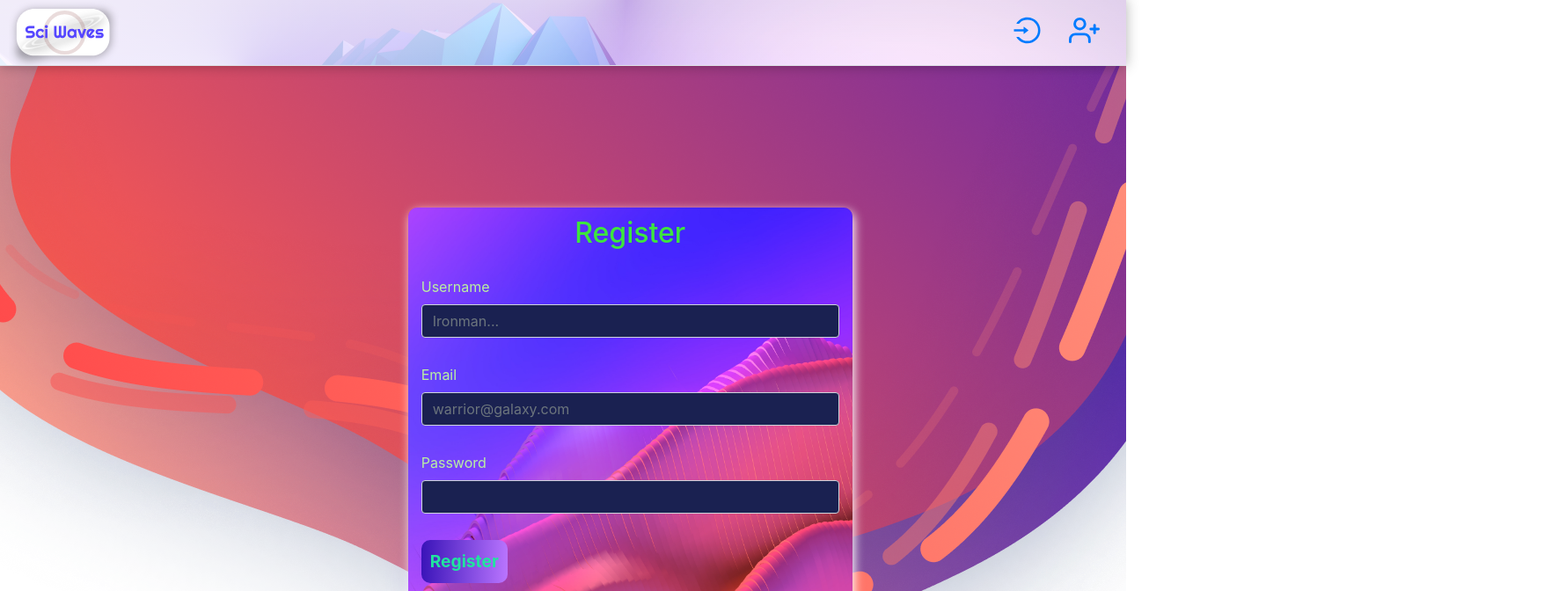
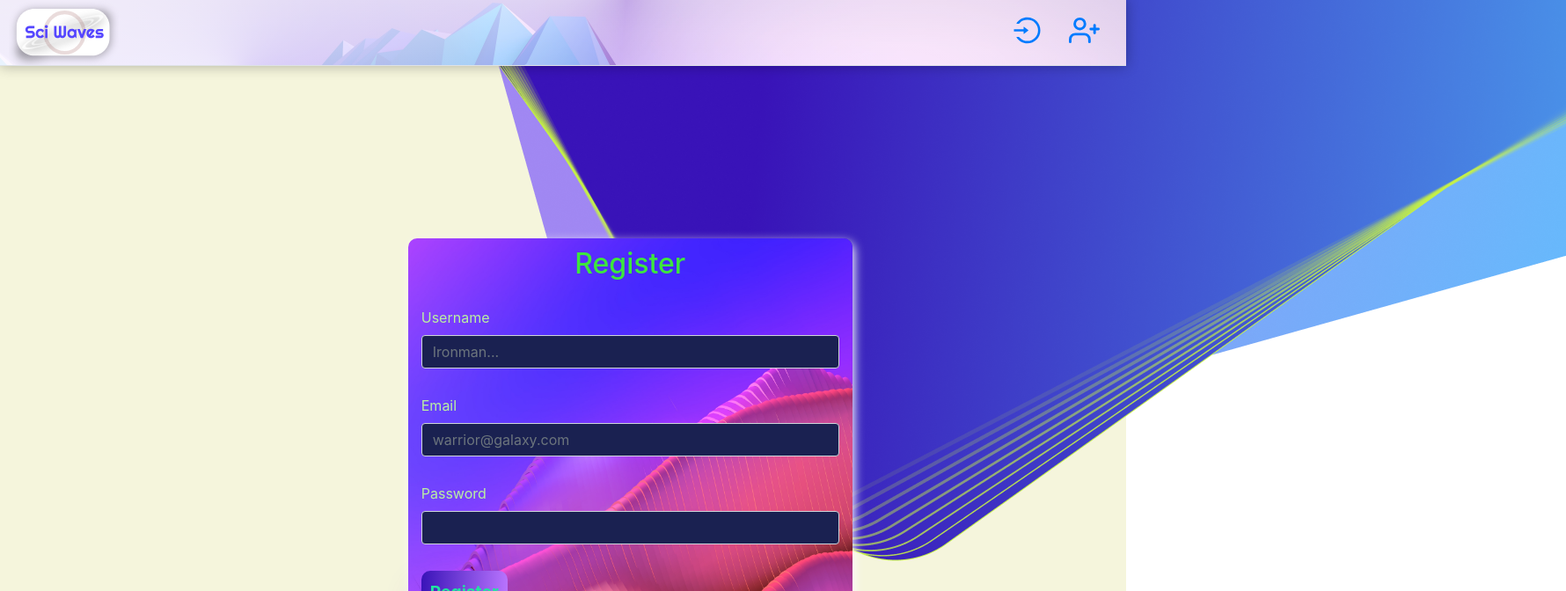
Before and after one commit to PetrovIlyuha/sci-waves, a Next.js app in the folder client/: page /register in a window 1280 px wide. Shown: the top 672 px of the page at 88% size, 1780 px wide, since content can reach past the window. Built offline with nearby package versions, Linux system fonts and the light colour scheme; no server answers.

Commit message:
added proper handling of an asynchronous request to AWS SES service in register page with toast-messages

```diff
--- a/client/pages/register.jsx
+++ b/client/pages/register.jsx
@@ -1,6 +1,8 @@
-import { useState } from "react";
+import { useState, useEffect } from "react";
 import axios from "axios";
 import Layout from "../components/Layout";
+import { ToastContainer, toast, Flip } from "react-toastify";
+import { API } from "../config.js";
 
 const Register = () => {
   const [formState, setFormState] = useState({
@@ -14,6 +16,33 @@ const Register = () => {
 
   const { name, email, password, error, success, buttonText } = formState;
 
+  useEffect(() => {
+    {
+      success &&
+        toast.success(`${success}`, {
+          position: "top-right",
+          autoClose: 5000,
+          hideProgressBar: false,
+          closeOnClick: true,
+          pauseOnHover: true,
+          draggable: true,
+          progress: undefined,
+        });
+    }
+    {
+      error &&
+        toast.error(`${error}`, {
+          position: "top-right",
+          autoClose: 5000,
+          hideProgressBar: false,
+          closeOnClick: true,
+          pauseOnHover: true,
+          draggable: true,
+          progress: undefined,
+        });
+    }
+  }, [success, error]);
+
   const handleFormInputChange = (name) => (e) => {
     setFormState({
       ...formState,
@@ -25,15 +54,27 @@ const Register = () => {
   };
 
   const handleFormSubmit = async (e) => {
+    setFormState({ ...formState, buttonText: "Sending!" });
     e.preventDefault();
-    const response = await axios.post(`http://localhost:4000/api/register`, {
-      name,
-      email,
-      password,
-    });
-    console.log(response);
+    try {
+      const response = await axios.post(`${API}/register`, {
+        name,
+        email,
+        password,
+      });
+      setFormState({
+        ...formState,
+        name: "",
+        email: "",
+        password: "",
+        buttonText: "Submitted",
+        success: response.data.message,
+      });
+    } catch (error) {
+      console.log(error);
+      setFormState({ ...formState, error: error.response.data.error });
+    }
   };
-
   const registerForm = () => (
     <form onSubmit={handleFormSubmit}>
       <h2>Register</h2>
@@ -80,11 +121,11 @@ const Register = () => {
   return (
     <Layout>
       <div className="register__page_layout">
-        <div className="shapes__register"></div>
         <div className="cloud__register"></div>
         <div className="register-overlay col-md-6 offset-3 mt-5">
           {registerForm()}
         </div>
+        <ToastContainer />
       </div>
     </Layout>
   );
--- a/client/public/static/css/styles.css
+++ b/client/public/static/css/styles.css
@@ -1,3 +1,9 @@
+.overall__layout-styles {
+  background-color: beige;
+  height: calc(100vh - 75px);
+  margin-top: 75px;
+}
+
 .customNav {
   display: flex;
   flex-direction: row;
@@ -93,14 +99,14 @@
 }
 
 .cloud__register {
-  background: url("../cloud_red_shape.png");
-  width: 100%;
+  background: url("../blue_folders.png");
+  width: 1400px;
   height: 100%;
   object-fit: contain;
   position: absolute;
-  top: 0;
+  margin-top: -400px;
+  margin-right: -500px;
   right: 0;
-  transform: rotateY(180deg);
   background-repeat: no-repeat;
   z-index: 4;
 }
```
Also changed, not shown: client/public/static/blue_folders.png (added), 1 other file (tests, documents, lock files or other folders).
